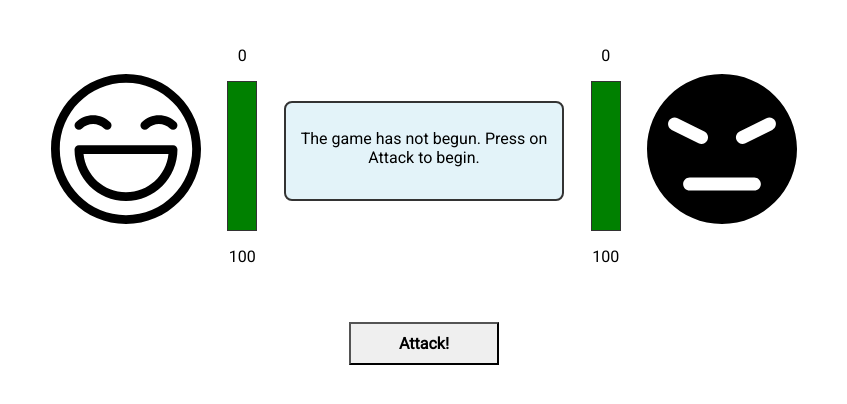
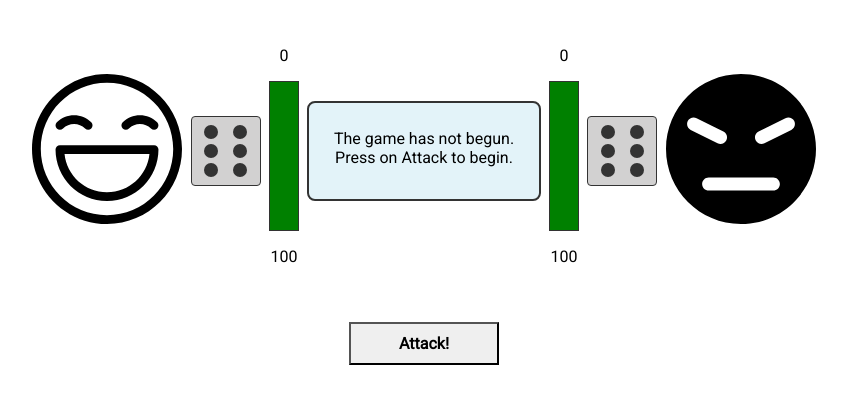
Before and after one commit to WebTerminator/WebTerminator-BYHIRAS-FRONTEND-TT, a React (Create React App) app: page / in a window 1280 px wide. Shown: the top 404 px of the page, without its empty margins (216-1063 px from the left). Built offline with nearby package versions, Linux system fonts and the light colour scheme.

Commit message:
dice 6 faces

```diff
--- a/src/App.js
+++ b/src/App.js
@@ -50,9 +50,20 @@ const App = () => {
   return (
     <section className="app">
       <div className="game-wrapper">
-        <Player1 icon={<HappyFace />} lossValue={lossValueP1} dicesValue={player1DicesValues} name="Player 1" />
+        <Player1
+          icon={<HappyFace />}
+          lossValue={lossValueP1}
+          dicesValue={player1DicesValues}
+        />
+
         <Display loosingPlayer={loosingPlayer} />
-        <Player2 isLayoutReversed={true} icon={<AngryFace />} lossValue={lossValueP2} dicesValue={player2DicesValues} name="Player 2" />
+
+        <Player2
+          isLayoutReversed={true}
+          icon={<AngryFace />}
+          lossValue={lossValueP2}
+          dicesValue={player2DicesValues}
+        />
       </div>
       <button onClick={handleOnClick}>Attack!</button>
     </section>
--- a/src/App.scss
+++ b/src/App.scss
@@ -118,3 +118,77 @@ body {
   border: 2px solid #333;
   flex-basis: 200px;
 }
+
+.dice {
+  width: 70px;
+  height: 70px;
+  background-color: #d2d1d1;
+  border-radius: 4px;
+  border: 1px solid #333;
+  padding: 5px;
+  display: flex;
+  position: relative;
+
+  &.one-dot {
+    justify-content: center;
+
+    .dice-dot {
+      justify-content: center;
+      align-self: center;
+    }
+  }
+
+  &.four-dot,
+  &.six-dot {
+    .dots-rows {
+      display: flex;
+      flex-direction: column;
+      justify-content: space-around;
+    }
+  }
+
+  &.five-dot {
+    .dots-rows {
+      display: flex;
+      flex-direction: column;
+      justify-content: center;
+    }
+  }
+
+  .dots-rows {
+    width: 100%;
+  }
+
+  .dots-row {
+    display: flex;
+    width: 100%;
+    justify-content: space-around;
+    height: auto;
+    align-self: center;
+
+    &--special {
+      & span {
+        &:nth-child(2) {
+          top: calc((100%/2) - 7px);
+          position: absolute;
+          left: 50%;
+          margin-left: -7px;
+        }
+
+        &:last-child {
+          position: absolute;
+          bottom: 5px;
+          right: 5px;
+        }
+      }
+    }
+  }
+
+  &-dot {
+    width: 14px;
+    height: 14px;
+    background-color: #333;
+    display: block;
+    border-radius: 50%;
+  }
+}
--- /dev/null
+++ b/src/components/Dice/index.js
@@ -0,0 +1,67 @@
+import React from 'react';
+import PropTypes from 'prop-types';
+import classnames from 'classnames';
+
+const Dice = ({ dots }) => {
+  const className = classnames("dice",
+    { "one-dot": dots === 1 },
+    { "two-dot": dots === 2 },
+    { "three-dot": dots === 3 },
+    { "four-dot": dots === 4 },
+    { "five-dot": dots === 5 },
+    { "six-dot": dots === 6 },
+  );
+
+  const oneDot = <span className="dice-dot" />;
+  const twoDots =
+    <div className="dots-row">
+      {oneDot}
+      {oneDot}
+    </div>;
+
+  return (
+    <div className={className}>
+      {dots === 1 && oneDot}
+      {dots === 2 && twoDots}
+      {
+        dots === 3 &&
+        <div className="dots-row--special">
+          {oneDot}
+          {oneDot}
+          {oneDot}
+        </div>
+      }
+      {
+        dots === 4 &&
+        <div className="dots-rows">
+          {twoDots}
+          {twoDots}
+        </div>
+      }
+      {
+        dots === 5 &&
+        <div className="dots-rows">
+          {twoDots}
+          <div className="dots-row">
+            {oneDot}
+          </div>
+          {twoDots}
+        </div>
+      }
+      {
+        dots === 6 &&
+        <div className="dots-rows">
+          {twoDots}
+          {twoDots}
+          {twoDots}
+        </div>
+      }
+    </div>
+  );
+};
+
+Dice.propTypes = {
+  dots: PropTypes.number.isRequired
+};
+
+export default Dice;
--- a/src/components/player/index.js
+++ b/src/components/player/index.js
@@ -2,14 +2,14 @@ import React, { useState, useEffect } from 'react';
 import Bar from '../Bar/index';
 import PropTypes from 'prop-types';
 import classNames from 'classnames';
+import Dice from '../Dice/index';
 
 export const Player = ({
   dicesValue,
   icon,
   lossValue,
   healthPoints,
-  isLayoutReversed,
-  name
+  isLayoutReversed
 }) => {
   const [health, setHealth] = useState(healthPoints)
   const className = classNames('player-info', ({ 'reverse-layout': isLayoutReversed }));
@@ -22,6 +22,7 @@ export const Player = ({
     <div className="player-wrapper">
       <div className={className}>
         {icon}
+        <Dice dots={6} />
         <Bar health={health} dicesValue={dicesValue} />
       </div>
     </div>
@@ -29,7 +30,6 @@ export const Player = ({
 };
 
 Player.propTypes = {
-  name: PropTypes.string.isRequired,
   healthPoints: PropTypes.number,
   dicesValue: PropTypes.number,
   icon: PropTypes.element,
```
